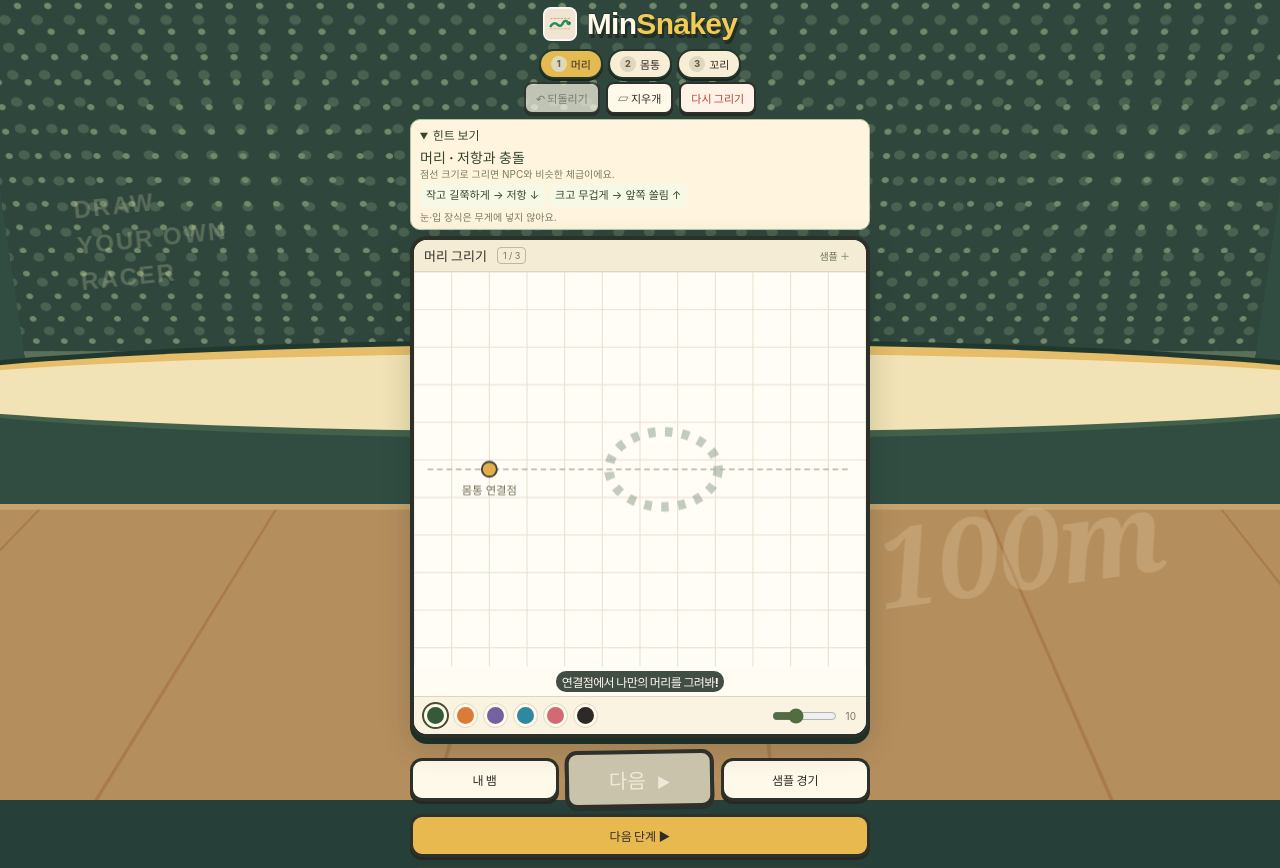
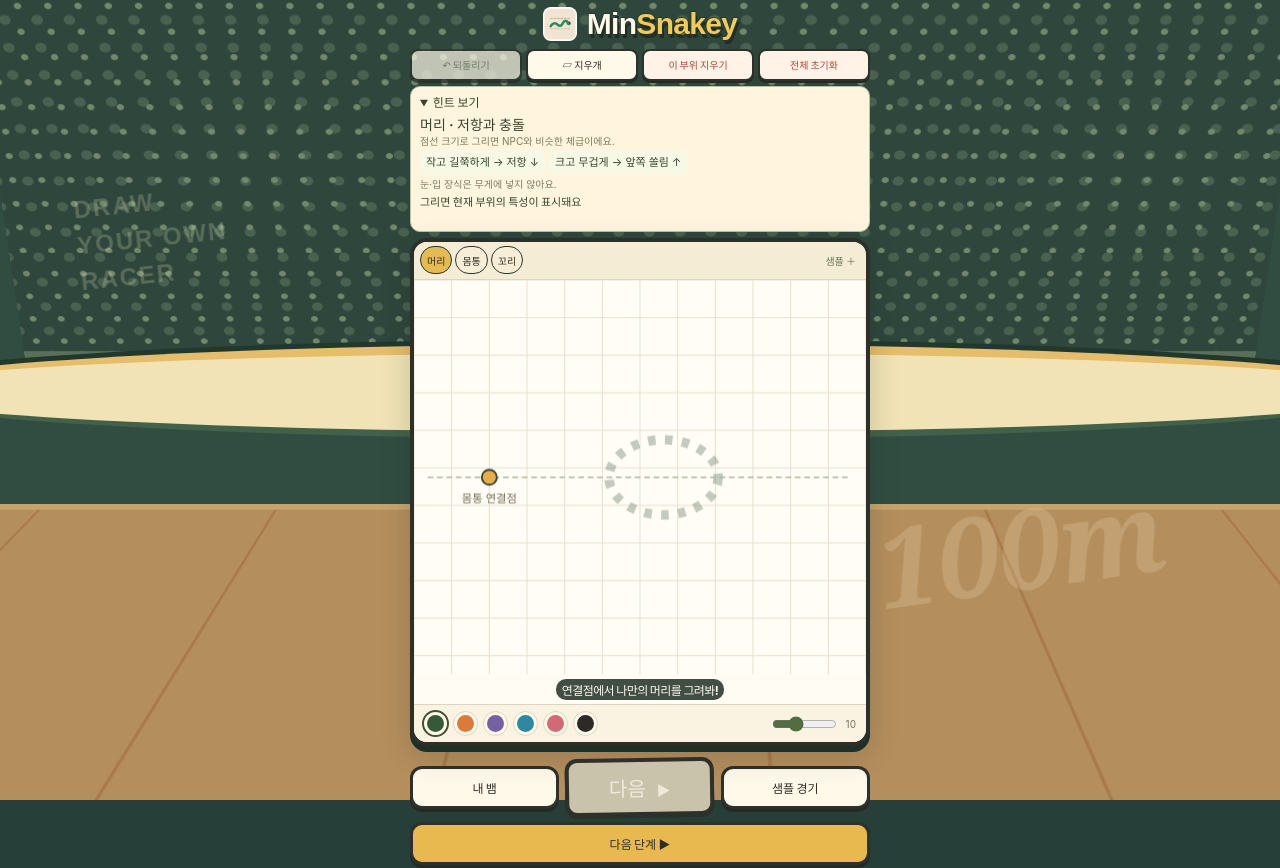
Before and after one commit to minho-nim/MinSnakey, a React (Vite) app: page / in a window 1280 px wide. Shown: the top 868 px of the page. Built offline with nearby package versions, Linux system fonts and the light colour scheme.

Commit message:
Add full drawing reset, embed part tabs and stabilize active drawing

```diff
--- a/src/Workshop.tsx
+++ b/src/Workshop.tsx
@@ -58,6 +58,17 @@ function Pad({
     pointer = useRef<number | null>(null),
     cursor = useRef<Point | null>(null),
     lastLive = useRef(0);
+  useEffect(() => {
+    const preventScroll = (event: Event) => {
+      if (pointer.current !== null && event.cancelable) event.preventDefault();
+    };
+    document.addEventListener("touchmove", preventScroll, { passive: false });
+    document.addEventListener("wheel", preventScroll, { passive: false });
+    return () => {
+      document.removeEventListener("touchmove", preventScroll);
+      document.removeEventListener("wheel", preventScroll);
+    };
+  }, []);
   const paint = () => {
     if (!canvas.current) return;
     const { ctx, w, h } = fitCanvas(canvas.current);
@@ -385,6 +396,30 @@ export default function Workshop({
           <Brand large />
         </h1>
       </div>
+      <div className="arcade-tools">
+        <button onClick={undo} disabled={!history.current[kind].length}>
+          ↶ 되돌리기
+        </button>
+        <button
+          aria-pressed={tool === "eraser"}
+          onClick={() => setTool(tool === "eraser" ? "pen" : "eraser")}
+        >
+          ▱ 지우개
+        </button>
+        <button className="danger" onClick={() => commit(drawing([], kind))}>
+          이 부위 지우기
+        </button>
+        <button className="danger" onClick={() => {
+          const empty = { ...values };
+          for (const part of parts) {
+            history.current[part] = [...history.current[part], values[part]].slice(-40);
+            empty[part] = drawing([], part);
+          }
+          setLive(null); setStartError(""); setTool("pen"); onChange(empty);
+        }}>전체 초기화</button>
+      </div>
+      <div className="creation-stage">
+        <div className="paper-heading">
       <nav className="part-tabs" aria-label="그리기 단계">
         {parts.map((p, i) => (
           <button
@@ -403,26 +438,6 @@ export default function Workshop({
           </button>
         ))}
       </nav>
-      <div className="arcade-tools">
-        <button onClick={undo} disabled={!history.current[kind].length}>
-          ↶ 되돌리기
-        </button>
-        <button
-          aria-pressed={tool === "eraser"}
-          onClick={() => setTool(tool === "eraser" ? "pen" : "eraser")}
-        >
-          ▱ 지우개
-        </button>
-        <button className="danger" onClick={() => commit(drawing([], kind))}>
-          다시 그리기
-        </button>
-      </div>
-      <div className="creation-stage">
-        <div className="paper-heading">
-          <span>
-            <b>{names[kind]} 그리기</b>
-            <small>{step + 1} / 3</small>
-          </span>
           <button
             title="샘플 넣기"
             onClick={() => commit(sampleSnake().parts[kind])}
@@ -576,9 +591,7 @@ export default function Workshop({
           ))}
         </div>
         <small>{PART_DRAW_TIPS[kind].note}</small>
-        {!!current.strokes.length && (
-          <p>{partTraitLabels(stats, kind).join(" · ")}</p>
-        )}
+        <p className="live-part-traits">{current.strokes.length ? partTraitLabels(stats, kind).join(" · ") : "그리면 현재 부위의 특성이 표시돼요"}</p>
       </details>
       <details className="assembly-peek">
         <summary>
--- a/src/style.css
+++ b/src/style.css
@@ -3512,3 +3512,13 @@ meter::-webkit-meter-optimum-value {
 /* The drawing screen already has its own prominent brand heading. */
 .game-shell.page-draw > .site-header { display: none; }
 .game-shell.page-draw > .stadium-scenery { top: 0; }
+
+.workshop { overflow-anchor: none; }
+.workshop .paper-heading { height: auto; min-height: 38px; gap: 4px; padding: 4px 6px; }
+.workshop .paper-heading .part-tabs { margin: 0; gap: 3px; flex: 1; justify-content: flex-start; }
+.workshop .paper-heading .part-tabs button { min-height: 28px; padding: 3px 6px; font-size: 10px; gap: 3px; border-width: 1px; box-shadow: none; }
+.workshop .paper-heading .part-tabs button > span { display: none; }
+.workshop .paper-heading > button { flex-shrink: 0; padding: 4px; }
+.workshop > .arcade-tools { display: grid; grid-template-columns: repeat(4, minmax(0, 1fr)); gap: 4px; }
+.workshop > .arcade-tools button { padding: 5px 3px; font-size: 10px; }
+.workshop .live-part-traits { min-height: 32px; line-height: 16px; }
```
Also changed, not shown: 2 other files (tests, documents, lock files or other folders).
